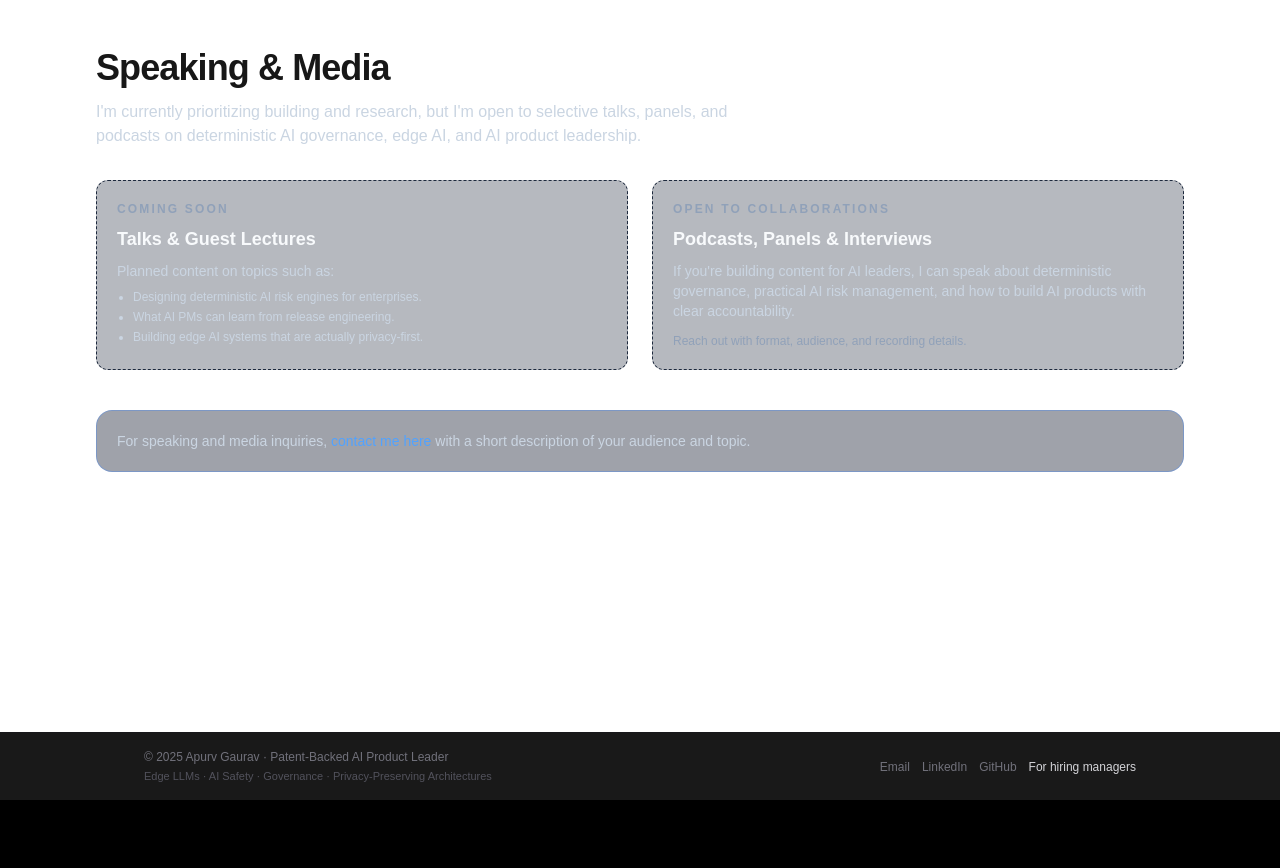
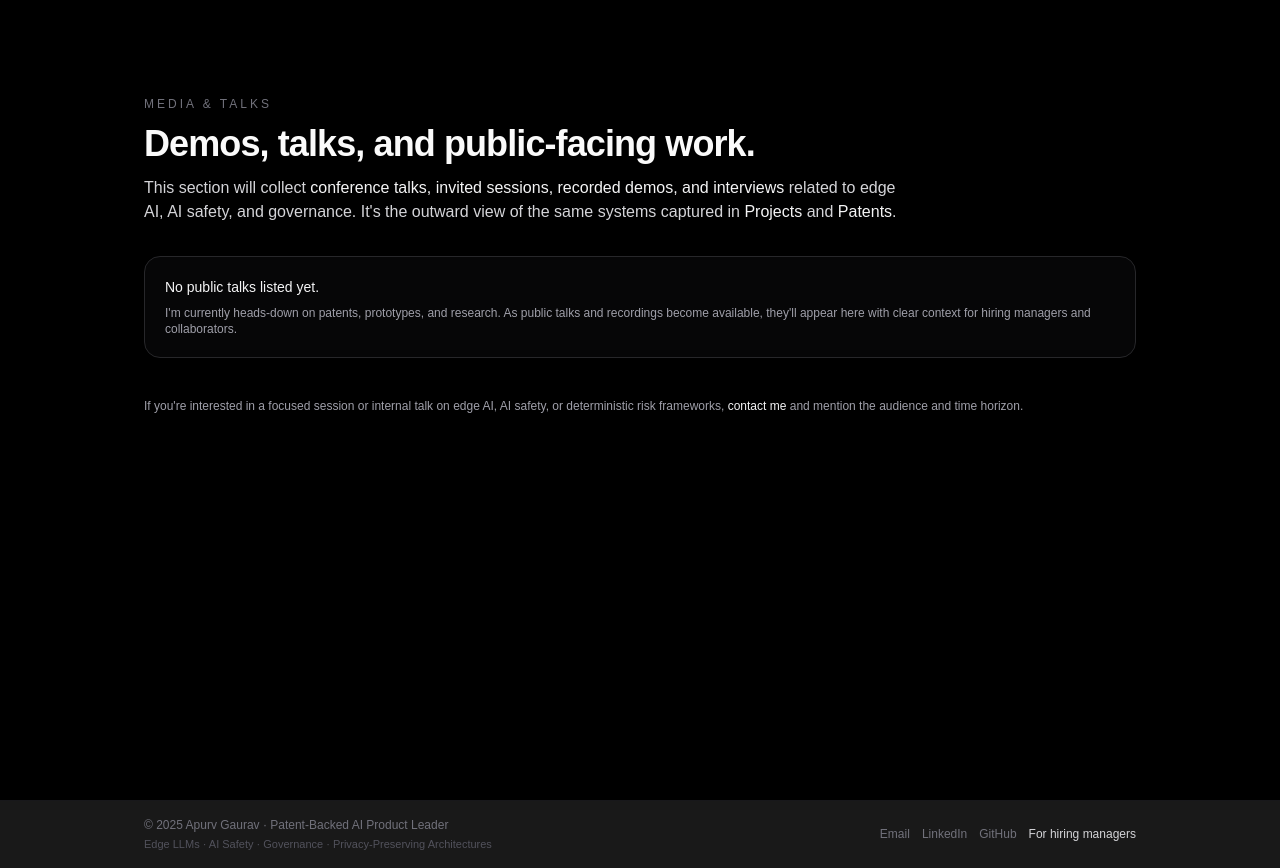
Before and after one commit to apurvgaurav/apurv-portfolio, a Next.js app: page /media in a window 1280 px wide. Before the commit the page ends 800 px from the top, so only its background shows below. Built offline with nearby package versions, Linux system fonts and the light colour scheme.

Commit message:
Update page.tsx

```diff
--- a/app/media/page.tsx
+++ b/app/media/page.tsx
@@ -1,63 +1,65 @@
 // app/media/page.tsx
-
 import Link from "next/link";
 
 export default function MediaPage() {
   return (
-    <main className="mx-auto max-w-6xl px-4 py-12 md:px-6 lg:px-8">
-      <h1 className="text-3xl font-semibold tracking-tight md:text-4xl">
-        Speaking &amp; Media
-      </h1>
-      <p className="mt-3 max-w-2xl text-sm text-slate-300 md:text-base">
-        I&apos;m currently prioritizing building and research, but I&apos;m open
-        to selective talks, panels, and podcasts on deterministic AI governance,
-        edge AI, and AI product leadership.
-      </p>
+    <main className="min-h-screen bg-black text-zinc-50">
+      <section className="mx-auto w-full max-w-5xl px-4 pb-20 pt-24 space-y-8">
+        <header className="space-y-3">
+          <p className="text-xs uppercase tracking-[0.25em] text-zinc-500">
+            Media &amp; talks
+          </p>
+          <h1 className="text-3xl font-semibold tracking-tight sm:text-4xl">
+            Demos, talks, and public-facing work.
+          </h1>
+          <p className="max-w-3xl text-sm text-zinc-300 sm:text-base">
+            This section will collect{" "}
+            <span className="text-zinc-100">
+              conference talks, invited sessions, recorded demos, and interviews
+            </span>{" "}
+            related to edge AI, AI safety, and governance. It&apos;s the outward
+            view of the same systems captured in{" "}
+            <Link
+              href="/projects"
+              className="font-medium text-zinc-100 underline-offset-4 hover:underline"
+            >
+              Projects
+            </Link>{" "}
+            and{" "}
+            <Link
+              href="/patents"
+              className="font-medium text-zinc-100 underline-offset-4 hover:underline"
+            >
+              Patents
+            </Link>
+            .
+          </p>
+        </header>
 
-      <section className="mt-8 grid gap-6 md:grid-cols-2">
-        <div className="rounded-xl border border-dashed border-slate-800 bg-slate-900/30 p-5">
-          <p className="text-xs font-semibold uppercase tracking-[0.18em] text-slate-400">
-            Coming Soon
+        <div className="rounded-2xl border border-zinc-800 bg-zinc-950/70 p-5 text-sm text-zinc-300">
+          <p className="font-medium text-zinc-100">
+            No public talks listed yet.
           </p>
-          <h2 className="mt-2 text-lg font-semibold text-slate-50">
-            Talks &amp; Guest Lectures
-          </h2>
-          <p className="mt-2 text-sm text-slate-300">
-            Planned content on topics such as:
+          <p className="mt-2 text-xs text-zinc-400">
+            I&apos;m currently heads-down on patents, prototypes, and research.
+            As public talks and recordings become available, they&apos;ll appear
+            here with clear context for hiring managers and collaborators.
           </p>
-          <ul className="mt-2 list-disc space-y-1 pl-4 text-xs text-slate-300">
-            <li>Designing deterministic AI risk engines for enterprises.</li>
-            <li>What AI PMs can learn from release engineering.</li>
-            <li>Building edge AI systems that are actually privacy-first.</li>
-          </ul>
         </div>
 
-        <div className="rounded-xl border border-dashed border-slate-800 bg-slate-900/30 p-5">
-          <p className="text-xs font-semibold uppercase tracking-[0.18em] text-slate-400">
-            Open to Collaborations
-          </p>
-          <h2 className="mt-2 text-lg font-semibold text-slate-50">
-            Podcasts, Panels &amp; Interviews
-          </h2>
-          <p className="mt-2 text-sm text-slate-300">
-            If you&apos;re building content for AI leaders, I can speak about
-            deterministic governance, practical AI risk management, and how to
-            build AI products with clear accountability.
-          </p>
-          <p className="mt-3 text-xs text-slate-400">
-            Reach out with format, audience, and recording details.
+        <div className="pt-2 text-xs text-zinc-400">
+          <p>
+            If you&apos;re interested in a focused session or internal talk on
+            edge AI, AI safety, or deterministic risk frameworks,{" "}
+            <Link
+              href="/contact"
+              className="font-medium text-zinc-100 underline-offset-4 hover:underline"
+            >
+              contact me
+            </Link>{" "}
+            and mention the audience and time horizon.
           </p>
         </div>
-      </section>
-
-      <section className="mt-10 rounded-2xl border border-blue-500/30 bg-slate-900/40 p-5">
-        <p className="text-sm text-slate-300">
-          For speaking and media inquiries,{" "}
-          <Link href="/contact" className="font-medium text-blue-400 hover:text-blue-300">
-            contact me here
-          </Link>{" "}
-          with a short description of your audience and topic.
-        </p>
       </section>
     </main>
   );
```
